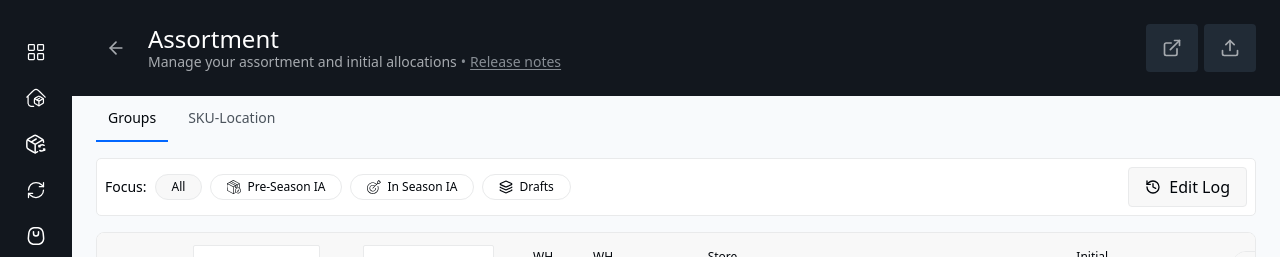
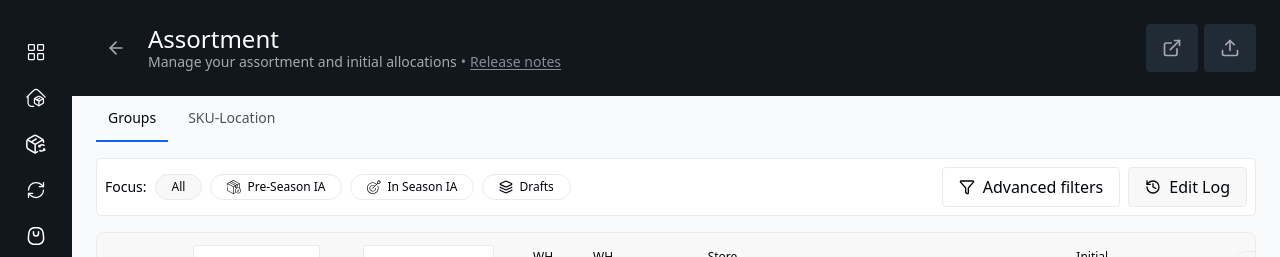
Before and after one commit to thomasmorgan-ux/assortment-ia, a React (Vite) app: page / in a window 1280 px wide. Shown: the top 257 px of the page. Built offline with nearby package versions, Linux system fonts and the light colour scheme.

Commit message:
breadcrumb up

```diff
--- a/src/components/MainContent.tsx
+++ b/src/components/MainContent.tsx
@@ -161,12 +161,23 @@ export function MainContent() {
   const [editLogOpen, setEditLogOpen] = useState(false);
   const [advancedFiltersAnchor, setAdvancedFiltersAnchor] =
     useState<AdvancedFiltersAnchorState | null>(null);
-  /** Advanced filters only on "product group | location group" gray breadcrumb step. */
+  /** Advanced filters on root Home row and on pg|lg gray crumb (separate scopes). */
+  const [homeAdvancedFilterIds, setHomeAdvancedFilterIds] = useState<
+    AdvancedFilterId[]
+  >([]);
   const [pgLgAdvancedFilterIds, setPgLgAdvancedFilterIds] = useState<
     AdvancedFilterId[]
   >([]);
   const advancedFiltersBtnRef = useRef<HTMLButtonElement>(null);
   const advancedFilterTagRef = useRef<HTMLDivElement>(null);
+
+  const isHomeBreadcrumbLevel = useMemo(() => {
+    return (
+      productDrillPath.length === 0 &&
+      regionsDrillBreadcrumb == null &&
+      locationTypeSubDrillBreadcrumb == null
+    );
+  }, [productDrillPath.length, regionsDrillBreadcrumb, locationTypeSubDrillBreadcrumb]);
 
   const isPgLgBreadcrumbLevel = useMemo(() => {
     if (regionsDrillBreadcrumb != null) return false;
@@ -180,20 +191,44 @@ export function MainContent() {
     productDrillPath,
   ]);
 
+  const advancedFiltersActiveScope =
+    isHomeBreadcrumbLevel ? 'home' : isPgLgBreadcrumbLevel ? 'pg-lg' : null;
+
+  const activeAdvancedFilterIds =
+    advancedFiltersActiveScope === 'home'
+      ? homeAdvancedFilterIds
+      : advancedFiltersActiveScope === 'pg-lg'
+        ? pgLgAdvancedFilterIds
+        : [];
+
   const toggleAdvancedFilter = useCallback((id: AdvancedFilterId) => {
+    if (advancedFiltersActiveScope === 'home') {
+      setHomeAdvancedFilterIds((prev) =>
+        prev.includes(id) ? prev.filter((x) => x !== id) : [...prev, id]
+      );
+    } else if (advancedFiltersActiveScope === 'pg-lg') {
       setPgLgAdvancedFilterIds((prev) =>
         prev.includes(id) ? prev.filter((x) => x !== id) : [...prev, id]
       );
-  }, []);
+    }
+  }, [advancedFiltersActiveScope]);
 
-  const clearPgLgAdvancedFilters = useCallback(() => {
-    setPgLgAdvancedFilterIds([]);
+  const clearActiveAdvancedFilters = useCallback(() => {
+    if (advancedFiltersActiveScope === 'home') setHomeAdvancedFilterIds([]);
+    else if (advancedFiltersActiveScope === 'pg-lg') setPgLgAdvancedFilterIds([]);
     setAdvancedFiltersAnchor(null);
-  }, []);
+  }, [advancedFiltersActiveScope]);
 
   useEffect(() => {
-    if (pgLgAdvancedFilterIds.length === 0) setAdvancedFiltersAnchor(null);
-  }, [pgLgAdvancedFilterIds.length]);
+    if (activeAdvancedFilterIds.length === 0) setAdvancedFiltersAnchor(null);
+  }, [activeAdvancedFilterIds.length]);
+
+  useEffect(() => {
+    if (!isHomeBreadcrumbLevel) {
+      setHomeAdvancedFilterIds([]);
+      setAdvancedFiltersAnchor(null);
+    }
+  }, [isHomeBreadcrumbLevel]);
 
   useEffect(() => {
     if (!isPgLgBreadcrumbLevel) {
@@ -571,7 +606,9 @@ export function MainContent() {
             </button>
             </div>
             <div className="ml-2 flex max-w-[min(100%,42rem)] flex-wrap items-center justify-end gap-2">
-              {isPgLgBreadcrumbLevel && pgLgAdvancedFilterIds.length > 0 && (
+              {advancedFiltersActiveScope != null && (
+                <>
+                  {activeAdvancedFilterIds.length > 0 && (
                     <div
                       ref={advancedFilterTagRef}
                       className="flex shrink-0 items-center rounded-md bg-[#e9eaeb] py-1.5 pl-3 pr-1"
@@ -581,7 +618,8 @@ export function MainContent() {
                         type="button"
                         onClick={() => {
                           setAdvancedFiltersAnchor((prev) => {
-                        const r = advancedFilterTagRef.current?.getBoundingClientRect();
+                            const r =
+                              advancedFilterTagRef.current?.getBoundingClientRect();
                             if (!r) return null;
                             if (prev?.source === 'tag') return null;
                             return { rect: r, source: 'tag' as const };
@@ -595,17 +633,18 @@ export function MainContent() {
                         aria-label="Open advanced filters"
                       >
                         <span className="truncate">
-                      Filters: {getAdvancedFilterLabel(pgLgAdvancedFilterIds[0])}
+                          Filters:{' '}
+                          {getAdvancedFilterLabel(activeAdvancedFilterIds[0])}
                         </span>
-                    {pgLgAdvancedFilterIds.length > 1 && (
-                      <span className="shrink-0 font-semibold text-[#12171E]">{` +${pgLgAdvancedFilterIds.length - 1}`}</span>
+                        {activeAdvancedFilterIds.length > 1 && (
+                          <span className="shrink-0 font-semibold text-[#12171E]">{` +${activeAdvancedFilterIds.length - 1}`}</span>
                         )}
                       </button>
                       <button
                         type="button"
                         onClick={(e) => {
                           e.stopPropagation();
-                      clearPgLgAdvancedFilters();
+                          clearActiveAdvancedFilters();
                         }}
                         className="ml-1 flex size-7 shrink-0 items-center justify-center rounded text-[#00050a] transition-colors hover:bg-black/5"
                         aria-label="Clear all filters"
@@ -614,13 +653,13 @@ export function MainContent() {
                       </button>
                     </div>
                   )}
-              {isPgLgBreadcrumbLevel && (
                   <button
                     ref={advancedFiltersBtnRef}
                     type="button"
                     onClick={() => {
                       setAdvancedFiltersAnchor((prev) => {
-                    const r = advancedFiltersBtnRef.current?.getBoundingClientRect();
+                        const r =
+                          advancedFiltersBtnRef.current?.getBoundingClientRect();
                         if (!r) return null;
                         if (prev?.source === 'button') return null;
                         return { rect: r, source: 'button' as const };
@@ -630,12 +669,18 @@ export function MainContent() {
                       advancedFiltersAnchor?.source === 'button'
                     )}
                     aria-haspopup="menu"
-                className="flex h-10 min-w-[158px] shrink-0 items-center justify-center gap-2 rounded border border-[#e9eaeb] bg-white px-4 text-base font-medium text-[#00050a] whitespace-nowrap hover:bg-slate-50 transition-colors"
+                    className="flex h-10 min-w-[158px] shrink-0 items-center justify-center gap-2 rounded border border-[#e9eaeb] bg-white px-4 text-base font-medium text-[#00050a] whitespace-nowrap transition-colors hover:bg-slate-50"
                     aria-label="Advanced filters"
                   >
-                <Filter size={16} className="shrink-0" strokeWidth={2} aria-hidden />
+                    <Filter
+                      size={16}
+                      className="shrink-0"
+                      strokeWidth={2}
+                      aria-hidden
+                    />
                     Advanced filters
                   </button>
+                </>
               )}
               <button
                 type="button"
@@ -967,13 +1012,13 @@ export function MainContent() {
         onRevert={onRevert}
       />
 
-      {advancedFiltersAnchor && isPgLgBreadcrumbLevel && (
+      {advancedFiltersAnchor && advancedFiltersActiveScope != null && (
         <AdvancedFiltersPopover
           anchorRect={advancedFiltersAnchor.rect}
           triggerRefs={[advancedFiltersBtnRef, advancedFilterTagRef]}
-          selectedIds={pgLgAdvancedFilterIds}
+          selectedIds={activeAdvancedFilterIds}
           onToggle={toggleAdvancedFilter}
-          onClearAll={clearPgLgAdvancedFilters}
+          onClearAll={clearActiveAdvancedFilters}
           onClose={() => setAdvancedFiltersAnchor(null)}
         />
       )}
```
Lines whose indentation alone changed are shown as unchanged.
